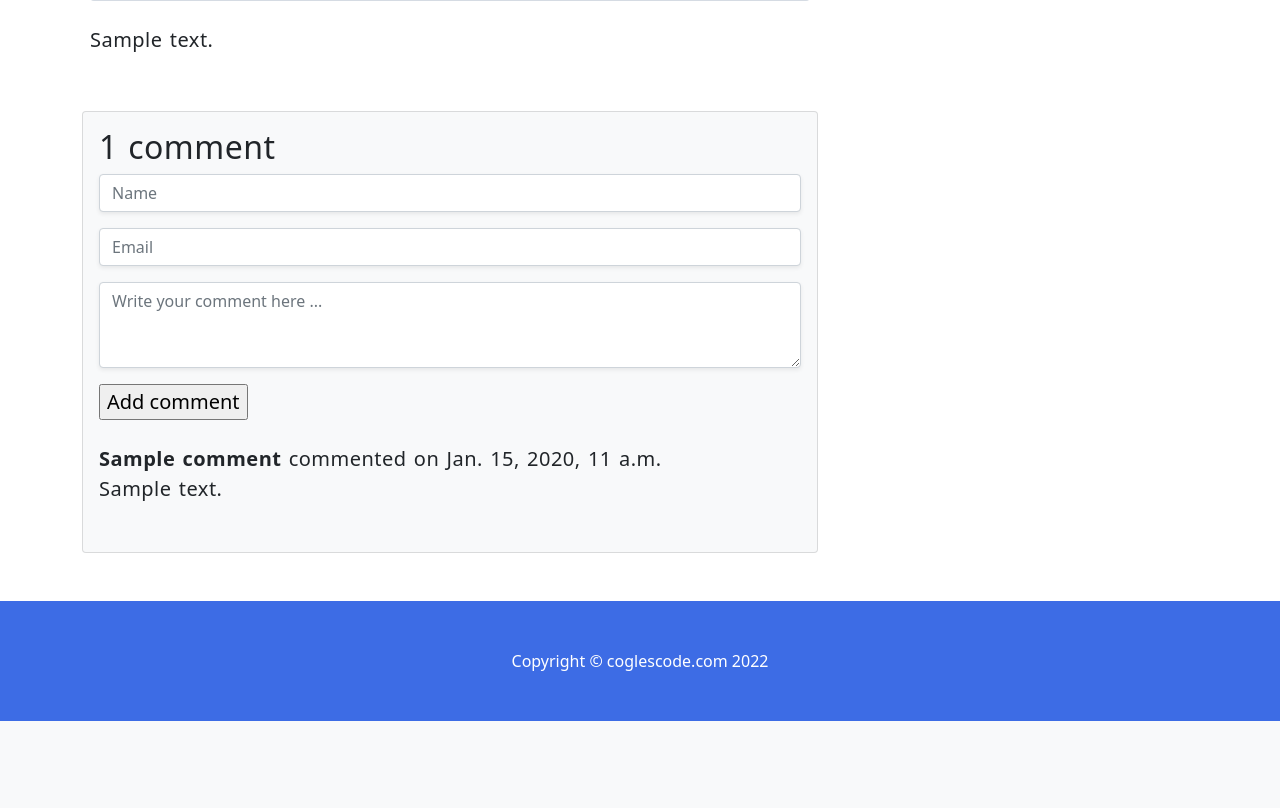
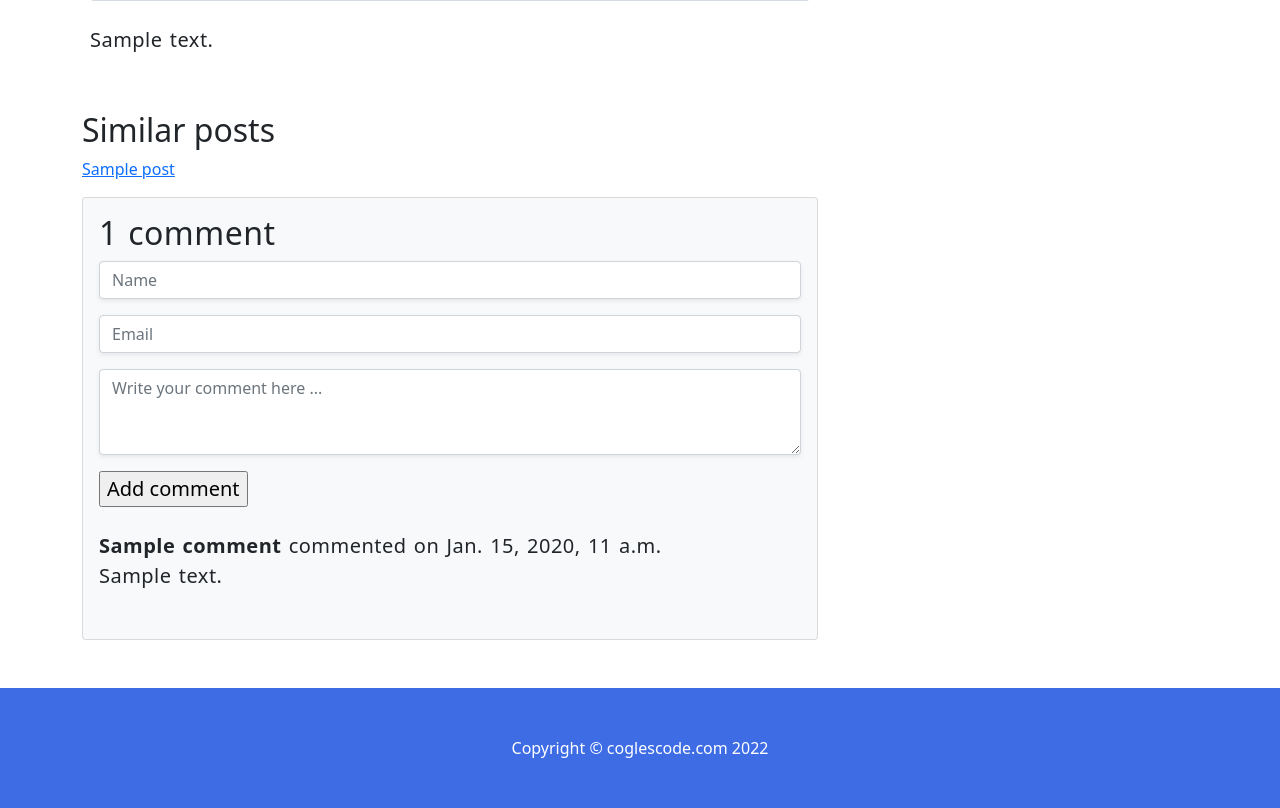
Before and after one commit to coglescode/coglescode_com, a Django app: template blog/templates/blog/post/detail.html in a window 1280 px wide. Shown: the part 773-1581 px from the top of the page. Before the commit the page ends 1494 px from the top, so only its background shows below. Run offline with Django 4.2, Linux system fonts and the light colour scheme; tables that the repository leaves empty hold one stand-in row (values such as "Sample post"); the template is opened without the code that fills it: values that come from a table or form of the project are taken from there, most other values are stand-ins (such as "Sample title", 1, 10 or a date in 2020); grey boxes marked "Sample" are stand-in pictures; some libraries are stand-ins or nearby versions.

Commit message:
Added function  Querying post by similar tags

```diff
--- a/blog/templates/blog/post/detail.html
+++ b/blog/templates/blog/post/detail.html
@@ -15,6 +15,7 @@
                         <header class="mb-4">
                             <!-- Post title -->
                             <h1 class="fw-bolder mb-1">{{ post.title }}</h1>
+
                             <!-- Post meta content -->
                             <div class="text-muted fst-italic mb-2">Published {{ post.publish }} </div>
                             <!-- Post categories
@@ -33,6 +34,16 @@
                             <p class=" mb-4">{{ post.body|safe|linebreaks }}</p>
                         </section>
                     </article>
+
+                    <!-- Similar Posts-->
+                    <h2>Similar posts </h2>
+                    {% for post in similar_posts %}
+                        <p>
+                            <a href="{{ post.get_absolute_url }}">{{ post.title}}</a>
+                        </p>
+                    {% empty %}
+                        There are no similar posts yet.
+                    {% endfor%}
 
                     <!-- Comments section -->
                     <section class="mb-5">
```
Also changed, not shown: blog/templates/blog/post/list.html (+8 -0 lines), blog/views.py (+6 -1 lines), blog/models.py (line endings or trailing spaces).
